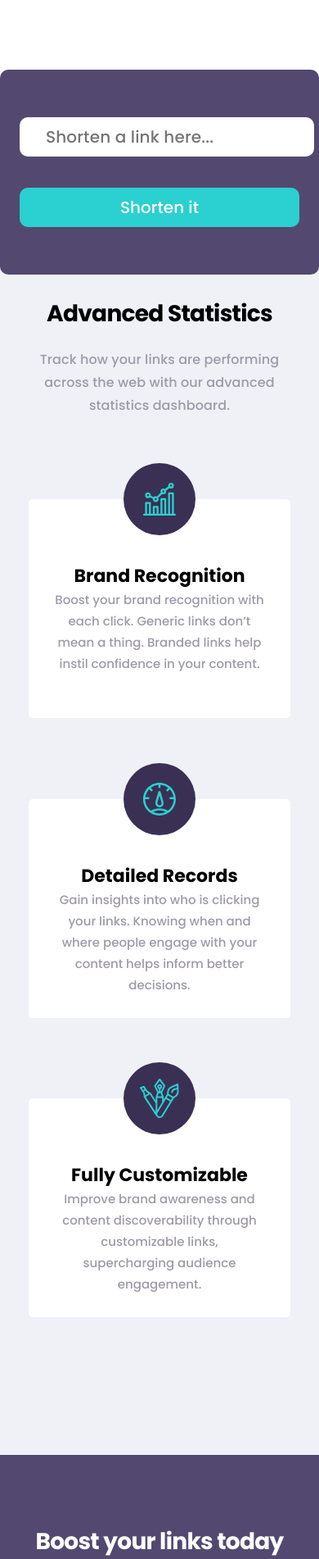
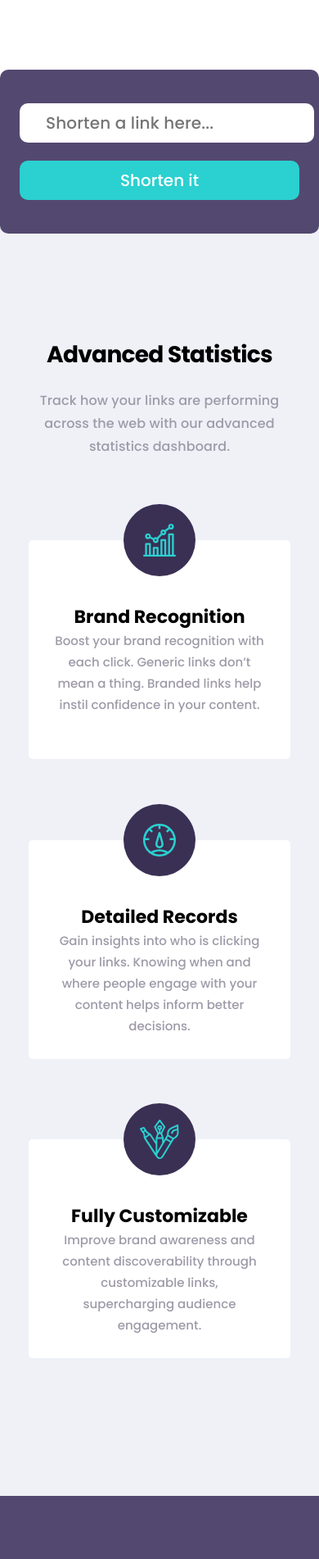
Before and after one commit to kevinsauvage/shortly-ks, a React (Create React App) app: page / in a window 390 px wide. Shown: the part 758-2660 px from the top of the page at 82% size. Built offline with nearby package versions, Linux system fonts and the light colour scheme.

Commit message:
fix loader dots container margin and fixing menu click

```diff
--- a/src/Header.jsx
+++ b/src/Header.jsx
@@ -32,6 +32,7 @@ const Header = () => {
       props.setMenuIsOpen(false);
     }
   };
+
   return (
     <div
       onClick={handleClickOutsideNav}
--- a/src/Home.css
+++ b/src/Home.css
@@ -197,7 +197,7 @@
     top: 0px;
     right: 0px;
     z-index: 1000;
-    width: 100%;
+    width: unset;
     display: flex;
     justify-content: flex-end;
     padding: 15px;
@@ -264,7 +264,7 @@
     align-items: center;
     flex-direction: column;
     padding: 24px;
-    height: 250px;
+    height: 200px;
   }
 
   .second__section__search__input__container>div>input {
@@ -308,7 +308,8 @@
   }
 
   .second__section>div {
-    width: 327px;
+    width: 360px;
+    margin-top: 50px;
   }
 
   .second__section__text>p {
@@ -320,7 +321,7 @@
   }
 
   .second__section__results__container {
-    margin-bottom: 80px;
+    margin: 30px 0;
   }
 
   .second__section__results__container>div {
@@ -348,7 +349,8 @@
   }
 
   .card {
-    width: 327px;
+    width: 360px;
+    max-width: 360px;
     margin-bottom: 48px;
   }
 
--- a/src/SearchResultCard.css
+++ b/src/SearchResultCard.css
@@ -1,8 +1,8 @@
 .result__card {
   background-color: white;
   width: 100%;
-  height: 64px;
-  margin: 10px 0;
+  height: 40px;
+  margin: 30px 0;
   padding: 18px 32px;
   border-radius: 5px;
 }
```
Also changed, not shown: 1 other file (tests, documents, lock files or other folders).
